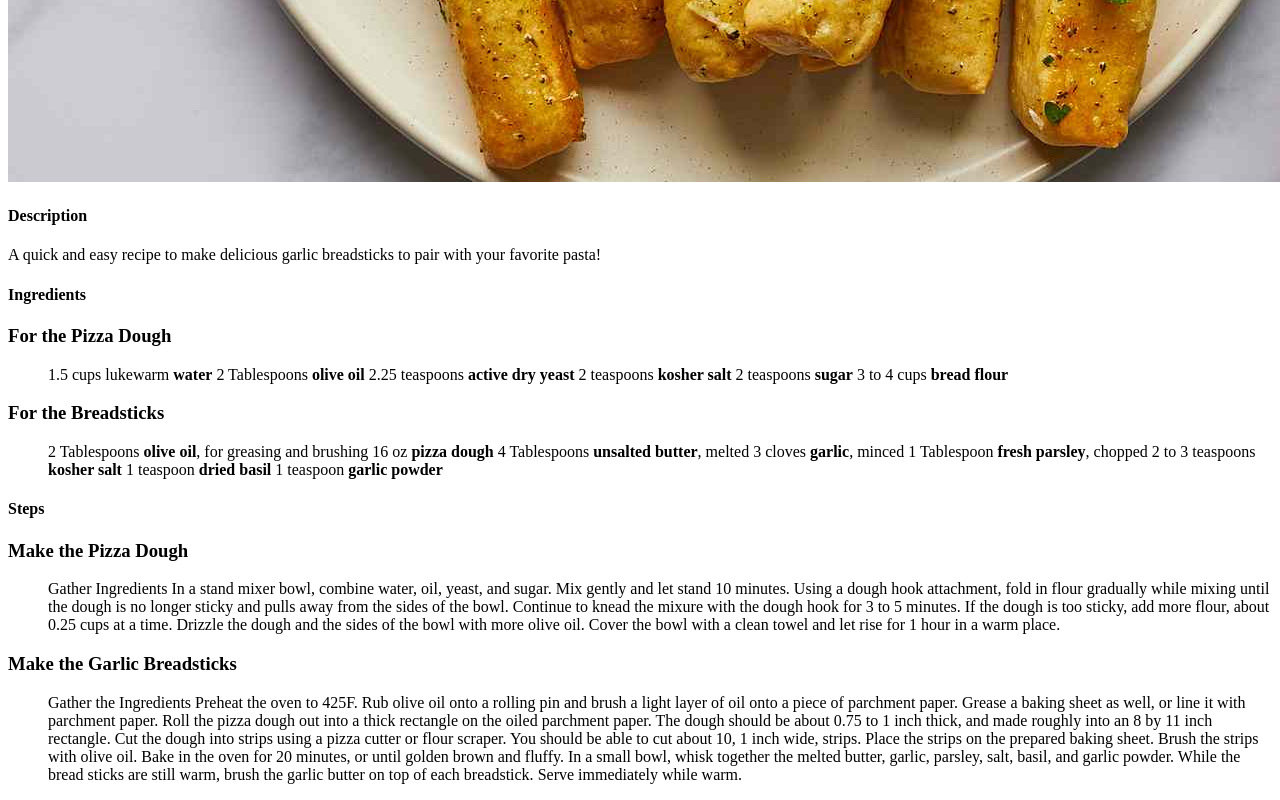
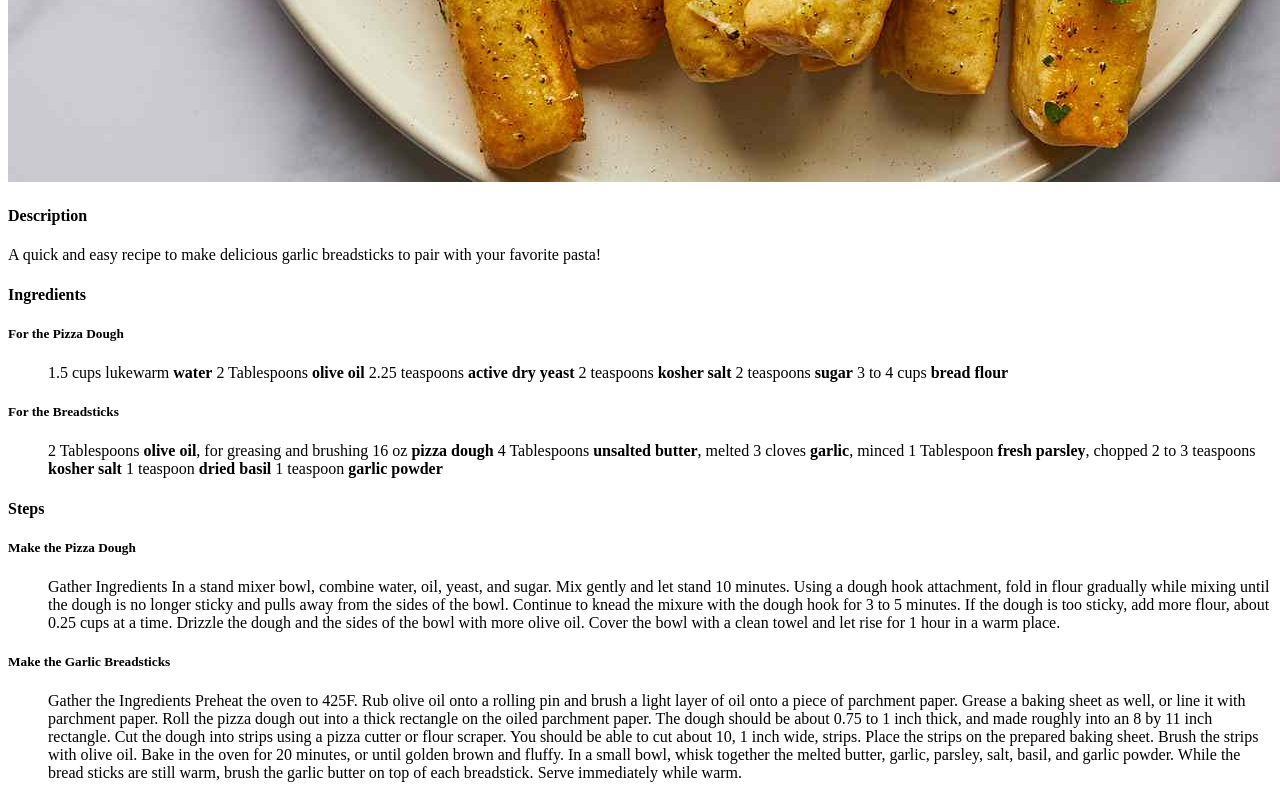
Before and after one commit to acrimm22/odin-recipes, a plain HTML site: page recipes/garlic_breadsticks.html in a window 1280 px wide. Shown: the part 898-1698 px from the top of the page. Drawn offline with Linux system fonts and the light colour scheme.

Commit message:
Edit third header level size

```diff
--- a/recipes/garlic_breadsticks.html
+++ b/recipes/garlic_breadsticks.html
@@ -11,7 +11,7 @@
             <h4>Description</h4>
                 <p>A quick and easy recipe to make delicious garlic breadsticks to pair with your favorite pasta! </p>
             <h4>Ingredients</h4>
-                <h3>For the Pizza Dough</h3>
+                <h5>For the Pizza Dough</h5>
                 <ul>
                     <il>1.5 cups lukewarm <strong>water</strong></il>
                     <il>2 Tablespoons <strong>olive oil</strong></il>
@@ -20,7 +20,7 @@
                     <il>2 teaspoons <strong>sugar</strong></il>
                     <il>3 to 4 cups <strong>bread flour</strong></il>
                 </ul>
-                <h3>For the Breadsticks</h3>
+                <h5>For the Breadsticks</h5>
                 <ul>
                     <il>2 Tablespoons <strong>olive oil</strong>, for greasing and brushing</il>
                     <il>16 oz <strong>pizza dough</strong></il>
@@ -32,7 +32,7 @@
                     <il>1 teaspoon <strong>garlic powder</strong></il>
                 </ul>
             <h4>Steps</h4>
-                <h3>Make the Pizza Dough</h3>
+                <h5>Make the Pizza Dough</h5>
                 <ol>
                     <il>Gather Ingredients</il>
                     <il>In a stand mixer bowl, combine water, oil, yeast,
@@ -50,7 +50,7 @@
                         rise for 1 hour in a warm place.
                     </il>
                 </ol>
-                <h3>Make the Garlic Breadsticks</h3>
+                <h5>Make the Garlic Breadsticks</h5>
                 <ol>
                     <il>Gather the Ingredients</il>
                     <il>Preheat the oven to 425F. Rub olive oil onto a rolling
```
